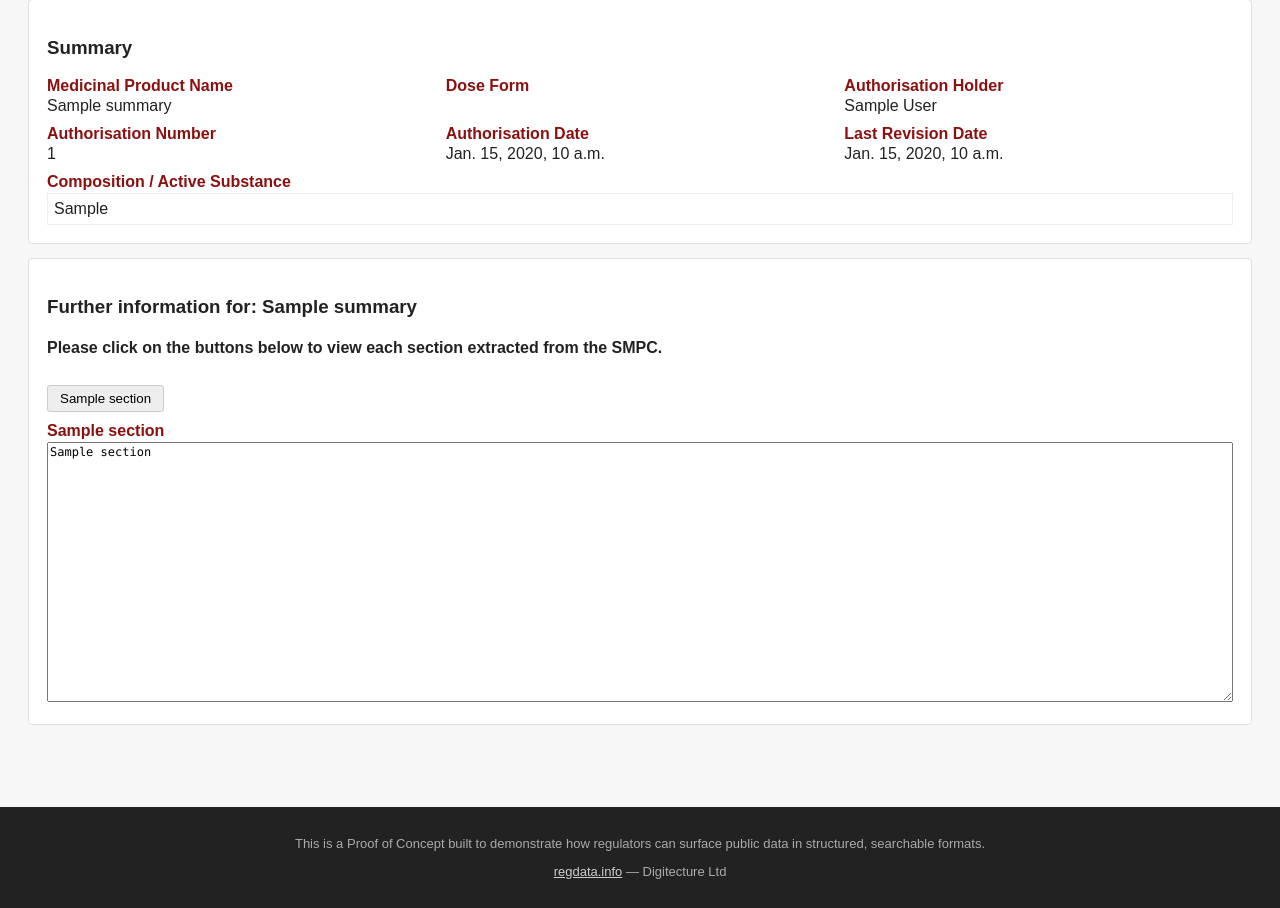
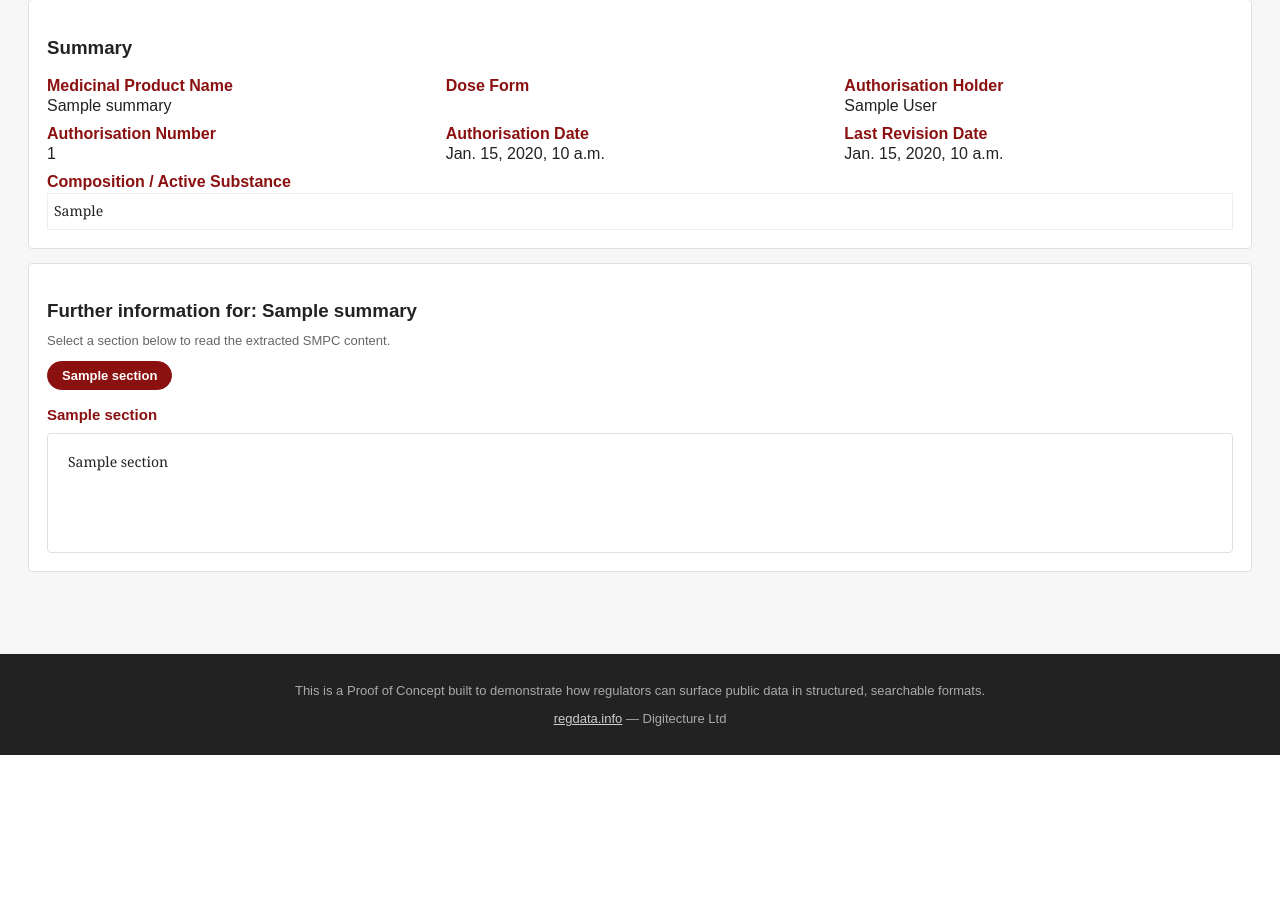
Before and after one commit to digitecture-opensource/NCA_SMPC, a Django app: template orphan/templates/orphan/smpc_detail.html in a window 1280 px wide. Shown: the part 182-1090 px from the top of the page. After the commit the page ends 937 px from the top, so only its background shows below. Run offline with Django 5.2, Linux system fonts and the light colour scheme; the template is opened without the code that fills it: most values are stand-ins (such as "Sample title", 1, 10 or a date in 2020).

Commit message:
Minor enhancements

```diff
--- a/orphan/templates/orphan/smpc_detail.html
+++ b/orphan/templates/orphan/smpc_detail.html
@@ -4,14 +4,54 @@
 {% block extra_head %}
 <style>
   .grid { display:grid; grid-template-columns:1fr 1fr 1fr; gap:10px; }
-  textarea { width:100%; height:260px; font-family:Consolas, monospace; font-size:12px; }
-  .tabs button { margin-right:8px; margin-top:6px; background:#eee; border:1px solid #ccc; padding:5px 12px; border-radius:3px; cursor:pointer; }
-  .tabs button:hover { background:#ddd; }
+
+  /* Section tabs */
+  .tab-bar { display:flex; flex-wrap:wrap; gap:6px; margin-bottom:16px; }
+  .tab-btn {
+    padding: 6px 14px;
+    font-size: 13px;
+    font-family: Arial, sans-serif;
+    border: 1px solid #c9c9c9;
+    border-radius: 20px;
+    background: #f4f4f4;
+    color: #444;
+    cursor: pointer;
+    transition: background 0.15s, color 0.15s;
+    white-space: nowrap;
+  }
+  .tab-btn:hover { background: #e8e8e8; }
+  .tab-btn.active { background: #8b1111; color: #fff; border-color: #8b1111; font-weight: bold; }
+
+  /* Section content pane */
+  .section-pane { display: none; }
+  .section-pane.visible { display: block; }
+  .section-title {
+    font-size: 15px;
+    font-weight: bold;
+    color: #8b1111;
+    margin-bottom: 10px;
+  }
+  .section-body {
+    background: #fff;
+    border: 1px solid #e0e0e0;
+    border-radius: 4px;
+    padding: 16px 20px;
+    font-size: 14px;
+    font-family: Georgia, 'Times New Roman', serif;
+    line-height: 1.7;
+    color: #222;
+    white-space: pre-wrap;
+    min-height: 120px;
+    max-height: 520px;
+    overflow-y: auto;
+  }
 </style>
 <script>
-  function showTab(id) {
-    document.querySelectorAll(".pane").forEach(p => p.style.display = "none");
-    document.getElementById(id).style.display = "block";
+  function showTab(id, btn) {
+    document.querySelectorAll(".section-pane").forEach(p => p.classList.remove("visible"));
+    document.querySelectorAll(".tab-btn").forEach(b => b.classList.remove("active"));
+    document.getElementById(id).classList.add("visible");
+    btn.classList.add("active");
   }
 </script>
 {% endblock %}
@@ -31,7 +71,7 @@
       <div><div class="label">Last Revision Date</div><div>{{ summary.S_10_revision_date }}</div></div>
       <div style="grid-column:1 / -1;">
         <div class="label">Composition / Active Substance</div>
-        <div style="white-space:pre-wrap; max-height:120px; overflow:auto; padding:6px; border:1px solid #eee; background:#fff;">{{ summary.S2_Composition }}</div>
+        <div style="white-space:pre-wrap; max-height:120px; overflow:auto; padding:6px; border:1px solid #eee; background:#fff; font-family:Georgia,serif; font-size:14px; line-height:1.6;">{{ summary.S2_Composition }}</div>
       </div>
     </div>
   </div>
@@ -39,16 +79,17 @@
   {% if sections %}
   <div class="card">
     <h3>Further information for: {{ summary.S1_Name_of_Medicinal_product }}</h3>
-    <h4>Please click on the buttons below to view each section extracted from the SMPC.</h4>
-    <div class="tabs">
+    <p style="color:#666; font-size:13px; margin-top:-8px;">Select a section below to read the extracted SMPC content.</p>
+    <div class="tab-bar">
       {% for k, v in sections %}
-        <button type="button" onclick="showTab('pane{{ forloop.counter }}')">{{ k }}</button>
+        <button type="button" class="tab-btn {% if forloop.first %}active{% endif %}"
+                onclick="showTab('pane{{ forloop.counter }}', this)">{{ k }}</button>
       {% endfor %}
     </div>
     {% for k, v in sections %}
-      <div class="pane" id="pane{{ forloop.counter }}" style="display:{% if forloop.first %}block{% else %}none{% endif %}; margin-top:10px;">
-        <div class="label">{{ k }}</div>
-        <textarea readonly>{{ v }}</textarea>
+      <div class="section-pane {% if forloop.first %}visible{% endif %}" id="pane{{ forloop.counter }}">
+        <div class="section-title">{{ k }}</div>
+        <div class="section-body">{{ v }}</div>
       </div>
     {% endfor %}
   </div>
```
Also changed, not shown: orphan/templates/orphan/od_apply.html (+9 -1 lines), orphan/templates/orphan/page2_detail.html (+52 -12 lines), orphan/views.py (+10 -2 lines).
